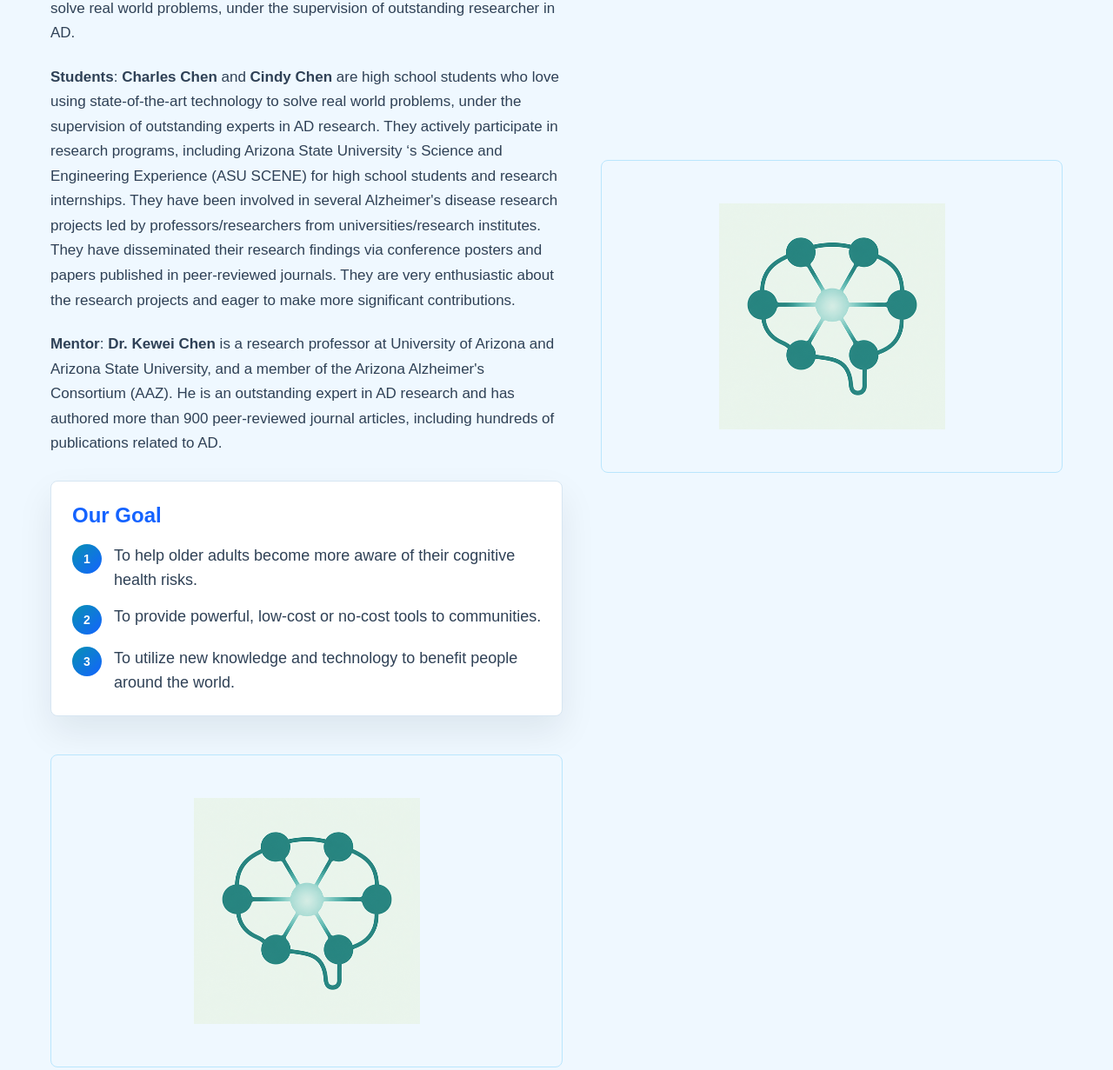
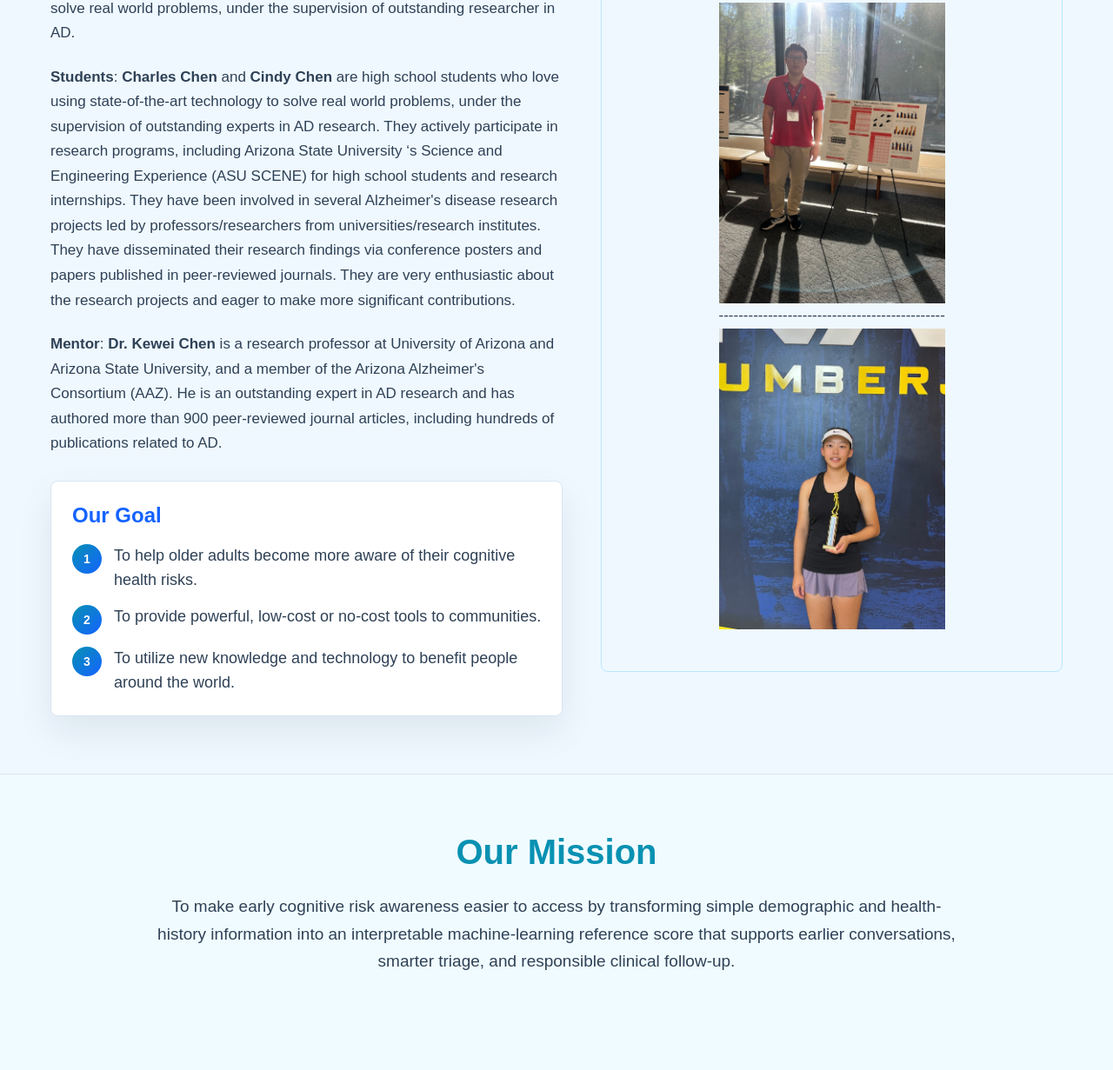
Before and after one commit to HI-dsvffsfd/AlzAware, a plain HTML site: page docs/index.html in a window 1280 px wide. Shown: the part 965-2196 px from the top of the page at 87% size. Drawn offline with Linux system fonts and the light colour scheme.

Commit message:
update home page team image

```diff
--- a/docs/index.html
+++ b/docs/index.html
@@ -112,11 +112,10 @@
       </div>
 
       <div class="team-visual">
-        <img src="assets/logo.png" alt="AlzAware logo" />
+        <img src="assets/team_img_1.jpg" alt="Team member 1" />
+          <p>----------------------------------------------</p>
+        <img src="assets/team_img_2.jpg" alt="Team member 2" />
       </div>
-        <div class="team-visual">
-            <img src="assets/logo.png" alt="AlzAware logo"/>
-        </div>
     </div>
   </section>
 
```
Also changed, not shown: docs/assets/team_img_1.jpg (added), docs/assets/team_img_2.jpg (added).
